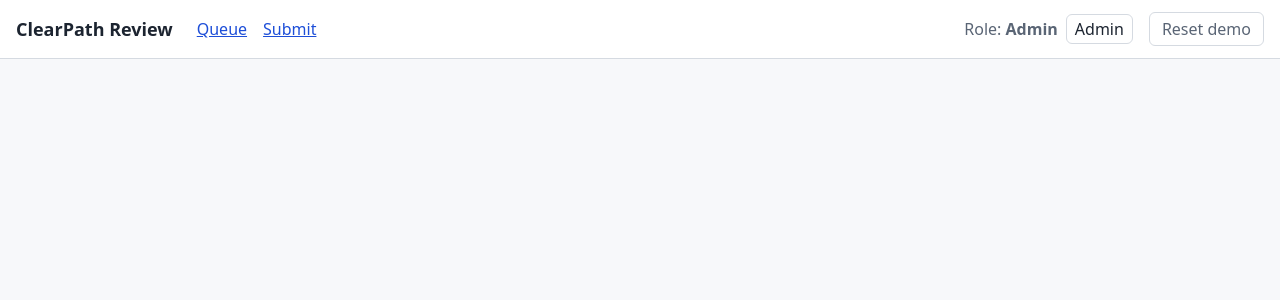
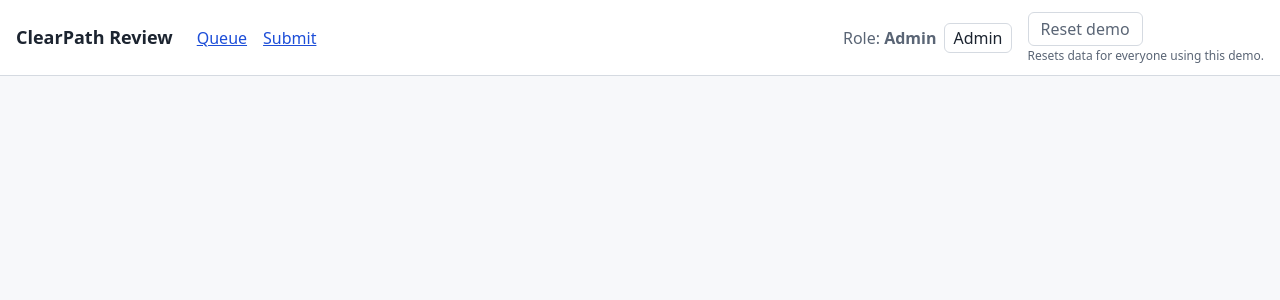
Before and after one commit to Nishi46/ClearPath_takehome, a Python web app: template app/templates/base.html in a window 1280 px wide. Shown: the top 300 px of the page. Run offline with Jinja, Linux system fonts and the light colour scheme; the template is opened without the code that fills it: most values are stand-ins (such as "Sample title", 1, 10 or a date in 2020).

Commit message:
Reset demo stub

```diff
--- a/app/static/style.css
+++ b/app/static/style.css
@@ -87,6 +87,8 @@ a:focus-visible, button:focus-visible { outline: 3px solid var(--focus); outline
   color: var(--text-muted);
 }
 .reset-demo:disabled { cursor: not-allowed; }
+.reset-demo-group { display: flex; flex-direction: column; align-items: flex-start; gap: 0.125rem; }
+.reset-demo-note { font-size: 0.75rem; color: var(--text-muted); line-height: 1.25; }
 
 main { max-width: 72rem; margin: 0 auto; padding: var(--space); }
 
--- a/app/templates/base.html
+++ b/app/templates/base.html
@@ -27,7 +27,12 @@
           {% endfor %}
         </form>
       </nav>
-      <button type="button" class="reset-demo" disabled title="Coming in phase 2">Reset demo</button>
+      {# Stub only: no /reset route exists until phase 2 adds it with its guards. #}
+      <div class="reset-demo-group">
+        <button type="button" class="reset-demo" disabled aria-describedby="reset-demo-note"
+                title="Coming in phase 2: restores the original demo data">Reset demo</button>
+        <small id="reset-demo-note" class="reset-demo-note">Resets data for everyone using this demo.</small>
+      </div>
     </div>
   </header>
   <main id="main" role="main">
```
Also changed, not shown: tests/test_reset_stub.py (added, +34 -0 lines).
